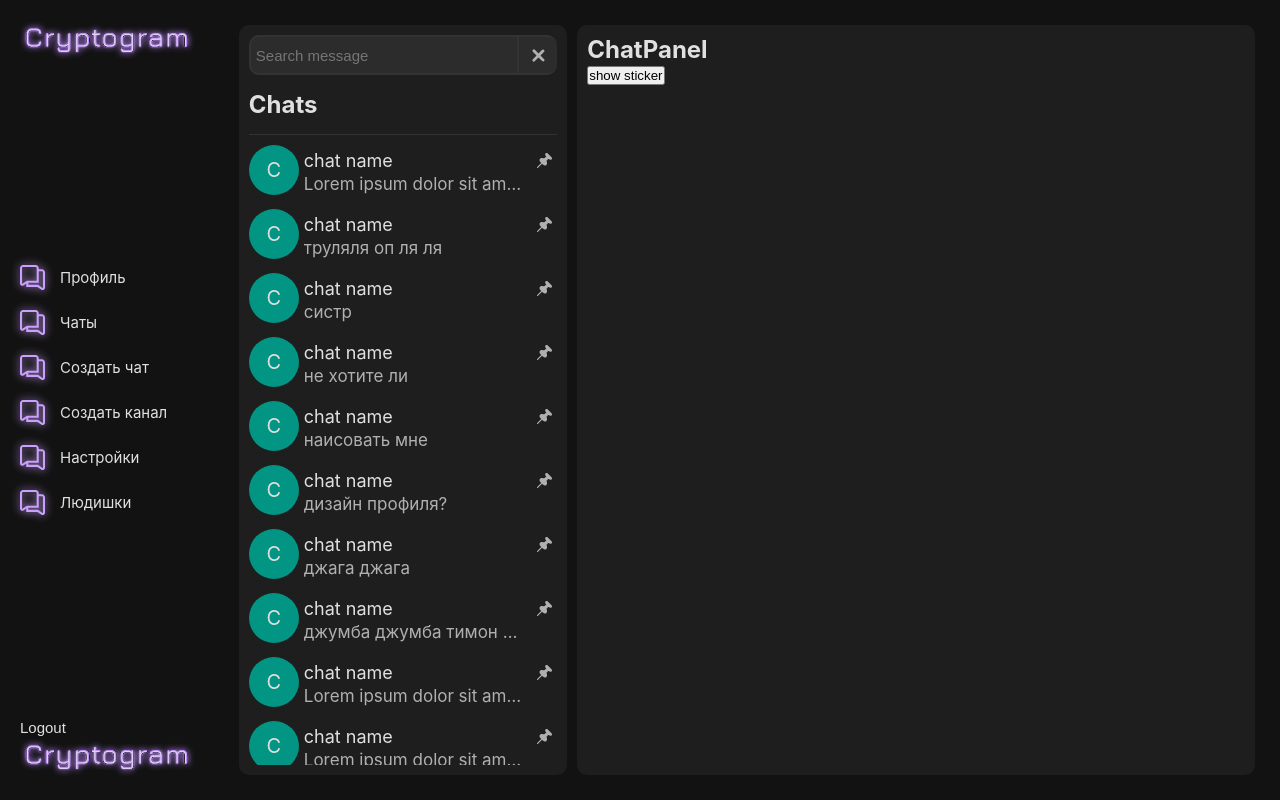
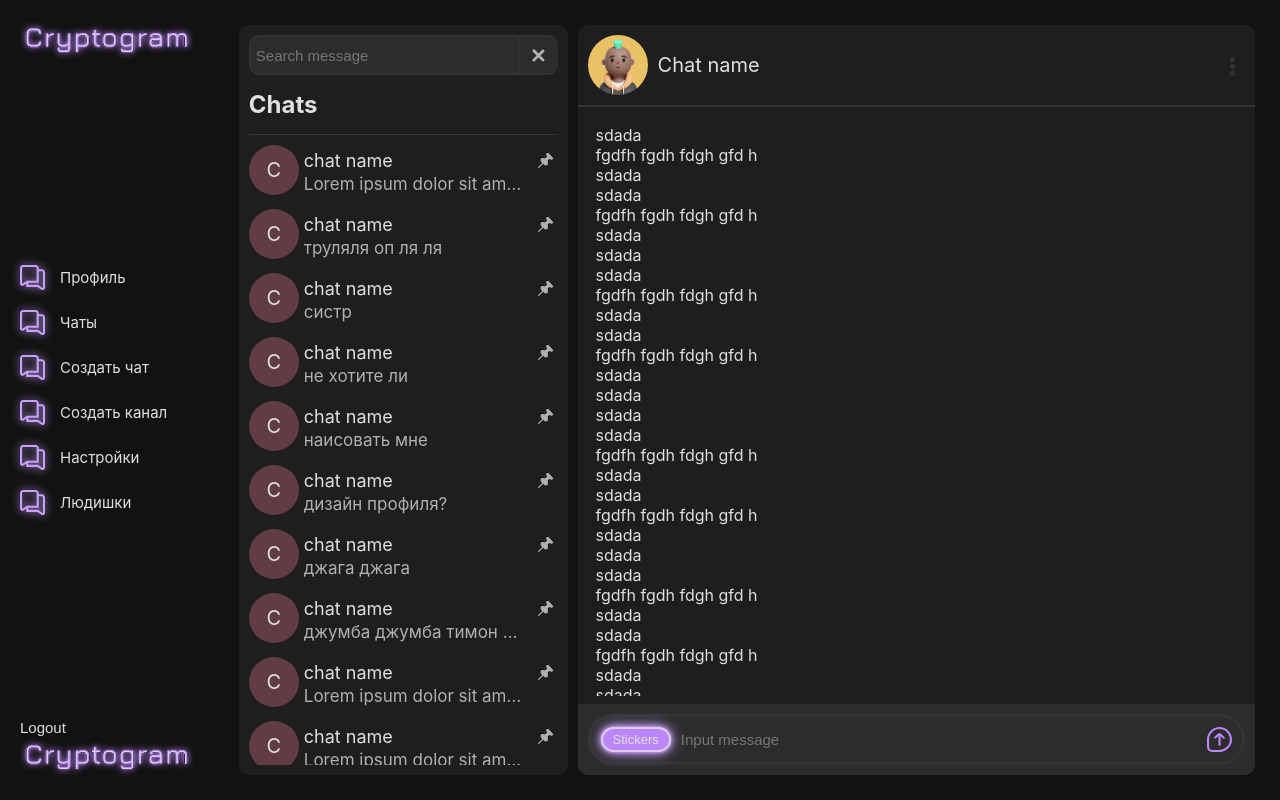
Before and after one commit to kirihn/Cryptogram-Web-front-end, a React app: page /chats in a window 1280 px wide. Built offline with nearby package versions, Linux system fonts and the light colour scheme.

Commit message:
feat: add logout logic and add chatPanel view

```diff
--- a/src/components/chatPage/components/chatList/chatList.scss
+++ b/src/components/chatPage/components/chatList/chatList.scss
@@ -75,7 +75,7 @@
         }
 
         &::-webkit-scrollbar-thumb {
-            background-color: $lowText;
+            background-color: $borderDark;
             border-radius: 10px;
         }
 
--- a/src/components/chatPage/components/chatPanel/chatPanel.scss
+++ b/src/components/chatPage/components/chatPanel/chatPanel.scss
@@ -2,11 +2,154 @@
 
 .chatPanelContainer{
     background: $blockColor;
-    padding: $sPadding;
     margin: $sMargin;
     border-radius: $sBorderRadius;
 
     flex: 3 1 700px;
 
     max-width: 700px;
+
+    display: flex;
+    flex-direction: column;
+    .chatPanelHeader{
+        width: 100%;
+        display: flex;
+        justify-content: space-between;
+        border-bottom: 2px solid $borderDark;
+        padding: $sPadding;
+        align-items: center;
+        .chatNameHeader{
+            display: flex;
+            align-items: center;
+            height: 60px;
+            .chatAvatarHeader{
+                width: 60px;
+                height: 60px;
+                border-radius: 30px;
+            }
+            p{
+                margin-left: 10px;
+                font-size: 20px;
+                //text-wrap: nowrap;
+            }
+        }
+        .chatSettingsButton{
+            display: flex;
+            flex-direction: column;
+            align-items:flex-end;
+            background: none;
+            border: none;
+            padding: 10px;
+            .settingPunkt{
+                background: $borderDark;
+                height: 5px;
+                width: 5px;
+                margin-top: 2px;
+                border-radius: 2px;
+
+                transition: width 0.3s ease;
+            }
+
+            &:hover{
+                .punkt1{
+                    width: 15px;
+                }
+                .punkt2{
+                    width: 20px;
+                }
+                .punkt3{
+                    width: 13px;
+                }
+            }
+        }
+    }
+
+    .messagesBlock{
+
+        display: flex;
+        flex-direction: column;
+        overflow-y: scroll;
+
+        padding: $sPadding;
+        margin: 8px;
+        //background: $neonBgColor;
+        flex-grow: 1;
+
+        &::-webkit-scrollbar {
+            width: 4px;
+            height: 20px;
+        }
+
+        &::-webkit-scrollbar-thumb {
+            background-color: $borderDark;
+            border-radius: 10px;
+        }
+
+        &::-webkit-scrollbar-track {
+            background-color: transparent;
+        }
+    }
+
+    .inputMessageBlockContainer{
+        background: $input;
+        padding: $sPadding;
+        //margin: $sPadding;
+
+        border-bottom-left-radius: $sBorderRadius ;
+        border-bottom-right-radius: $sBorderRadius ;
+
+    .inputMessageBlock{
+        display: flex;
+
+        //padding: $sPadding;
+        border: 3px solid $borderDark;
+        border-radius: 25px;
+        .StickerButton{
+            font-size: 13px;
+            padding:  3px 10px;
+            margin: 10px;
+            border-radius: 15px;
+
+            background-color: $neonBgColor;
+                color: $text;
+
+                border: 2px solid $neonBorderColor;
+                box-shadow: 0 0 3px $neonColor,
+                0 0 7px $neonColor,
+                0 0 15px $neonColor;
+                transition: transform 0.2s, box-shadow 0.2s;
+
+                &:hover {
+                    transform: scale(1.05);
+                    box-shadow: 0 0 5px $neonColor,
+                    0 0 10px $neonColor,
+                    0 0 18px $neonColor;
+                }
+              }
+
+        }
+        .inputMessage{
+            flex-grow: 1;
+            background: none;
+            border: none;
+            font-size: 15px;
+            color: $lowText;
+
+            &:focus{
+                outline: none;
+            }
+        }
+        .sendButton{
+            background: none;
+            border: none;
+            padding: 10px;
+            height: 45px;
+            width: 45px;
+            img{
+                height: 25px;
+                width: 25px;
+            }
+
+        }
+    }
 }
--- a/src/components/chatPage/components/chatPanel/chatPanel.tsx
+++ b/src/components/chatPage/components/chatPanel/chatPanel.tsx
@@ -1,7 +1,8 @@
 import { useAtom, useSetAtom } from 'jotai';
 import { openStickerPanel } from '@jotai/atoms';
 import './chatPanel.scss';
-
+import defaulChatAvatar from '@assets/images/default/defaultChatAvatar.jpg';
+import sendIcon from '@icons/send.svg';
 export function ChatPanel() {
     const [OpenStickerPanel, setOpenStickerPanel] = useAtom(openStickerPanel);
     const ShowStickers = async () => {
@@ -10,8 +11,75 @@ export function ChatPanel() {
 
     return (
         <div className="chatPanelContainer">
-            <h2>ChatPanel</h2>
-            <button onClick={ShowStickers}>show sticker</button>
+            <div className="chatPanelHeader">
+                <div className="chatNameHeader">
+                    <img
+                        src={defaulChatAvatar}
+                        alt="chatAvatar"
+                        className="chatAvatarHeader"
+                    />
+                    <p>Chat name</p>
+                </div>
+                <button className="chatSettingsButton">
+                    <div className="settingPunkt punkt1"></div>
+                    <div className="settingPunkt punkt2"></div>
+                    <div className="settingPunkt punkt3"></div>
+                </button>
+            </div>
+            <div className="messagesBlock">
+                <p>sdada</p> <p> fgdfh fgdh fdgh gfd h</p>
+                <p>sdada</p>
+                <p>sdada</p> <p> fgdfh fgdh fdgh gfd h</p>
+                <p>sdada</p>
+                <p>sdada</p>
+                <p>sdada</p> <p> fgdfh fgdh fdgh gfd h</p>
+                <p>sdada</p>
+                <p>sdada</p> <p> fgdfh fgdh fdgh gfd h</p>
+                <p>sdada</p>
+                <p>sdada</p>
+                <p>sdada</p>
+                <p>sdada</p> <p> fgdfh fgdh fdgh gfd h</p>
+                <p>sdada</p>
+                <p>sdada</p> <p> fgdfh fgdh fdgh gfd h</p>
+                <p>sdada</p>
+                <p>sdada</p>
+                <p>sdada</p> <p> fgdfh fgdh fdgh gfd h</p>
+                <p>sdada</p>
+                <p>sdada</p> <p> fgdfh fgdh fdgh gfd h</p>
+                <p>sdada</p>
+                <p>sdada</p>
+                <p>sdada</p>
+                <p>sdada</p> <p> fgdfh fgdh fdgh gfd h</p>
+                <p>sdada</p>
+                <p>sdada</p>
+                <p>sdada</p> <p> fgdfh fgdh fdgh gfd h</p>
+                <p>sdada</p>
+                <p>sdada</p> <p> fgdfh fgdh fdgh gfd h</p>
+                <p>sdada</p>
+                <p>sdada</p>
+                <p>sdada</p>
+                <p>sdada</p> <p> fgdfh fgdh fdgh gfd h</p>
+                <p>sdada</p>
+                <p>sdada</p> <p> fgdfh fgdh fdgh gfd h</p>
+                <p>sdada</p>
+                <p>sdada</p> <p> fgdfh fgdh fdgh gfd h</p>
+                <p>sdada</p>
+                <p>sdada</p>
+                <p>sdada</p> <p> fgdfh fgdh fdgh gfd h</p>
+                <p>sdada</p>
+                <p>sdada</p>
+            </div>
+            <div className="inputMessageBlockContainer">
+                <div className="inputMessageBlock">
+                    <button className="StickerButton" onClick={ShowStickers}>
+                        Stickers
+                    </button>
+                    <input className='inputMessage' type="text" placeholder='Input message' />
+                    <button className='sendButton' onSubmit={alert}>
+                        <img src={sendIcon} alt="send message" />
+                    </button>
+                </div>
+            </div>
         </div>
     );
 }
--- a/src/components/header/header.tsx
+++ b/src/components/header/header.tsx
@@ -1,9 +1,26 @@
-import { Link } from 'react-router-dom';
+import { Link, Navigate, useNavigate } from 'react-router-dom';
 import chatsIcon from '@icons/messages.svg';
 import Logo from '@icons/Logo.svg';
 import './header.scss';
+import { useApi } from 'hooks/useApi';
+import axios from 'axios';
+import { ResponseDto } from './types';
 
 export function Header() {
+
+    const navigate = useNavigate();
+
+    const {resData, loading, execute} = useApi<ResponseDto>(async ()=>{
+        return await axios.post('/api/auth/logout');
+    })
+
+    const handleLogout = async () => {
+        await execute();
+        alert(resData)
+        if(resData?.message === "Logout successfully")
+            navigate(`/authorization`);
+    }
+
     return (
         <header className="headerContainer">
             <div className="logoContainer">
@@ -41,7 +58,7 @@ export function Header() {
                 </Link>
             </nav>
             <div className="BottomContainer">
-                <button className='logoutButton'>Logout</button>
+                <button className='logoutButton' onClick={handleLogout}>Logout</button>
                 <img className="logoImg" src={Logo} alt="Logo" />
             </div>
         </header>
--- a/src/components/header/types.ts
+++ b/src/components/header/types.ts
@@ -0,0 +1,4 @@
+export interface ResponseDto{
+    message: string;
+
+}
--- a/src/styles/index.scss
+++ b/src/styles/index.scss
@@ -16,6 +16,9 @@ body{
         width: 100vw;
     }
 
+    button{
+      cursor: pointer;
+    }
 }
 
 .input{
```
Also changed, not shown: src/assets/icons/send.svg (added), src/assets/images/default/defaultChatAvatar.jpg (added).
